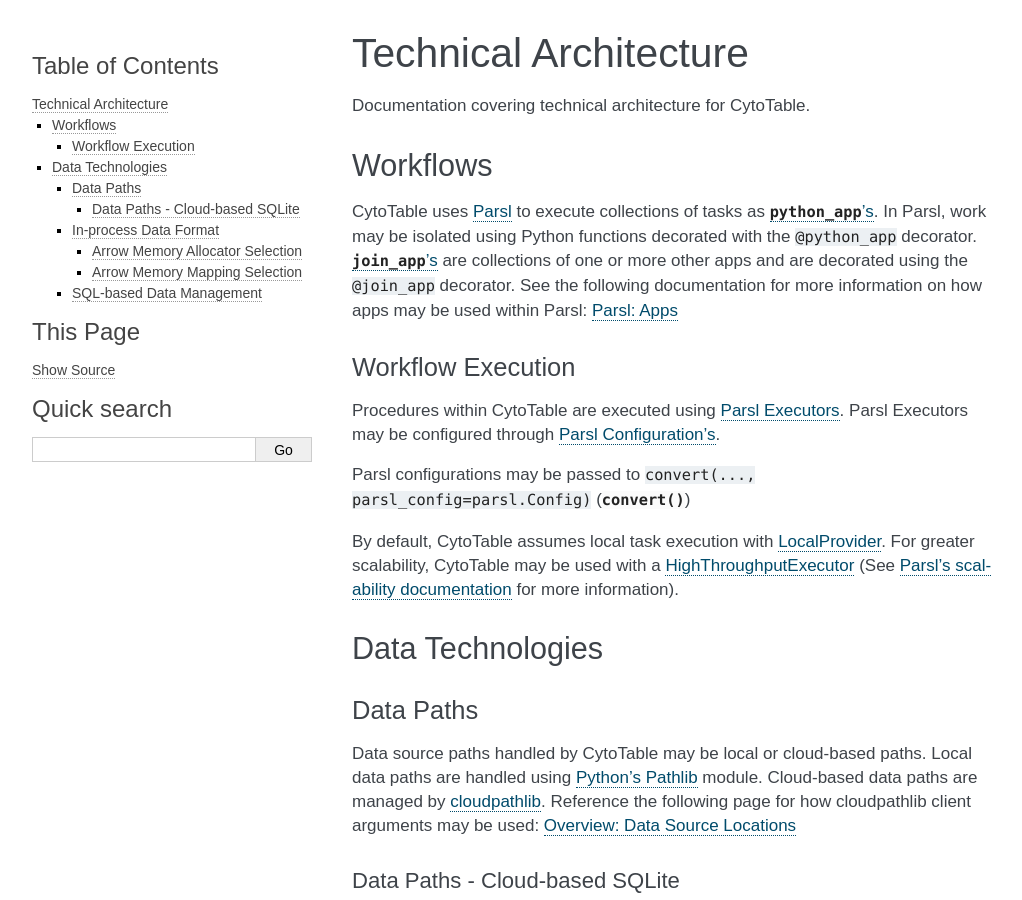
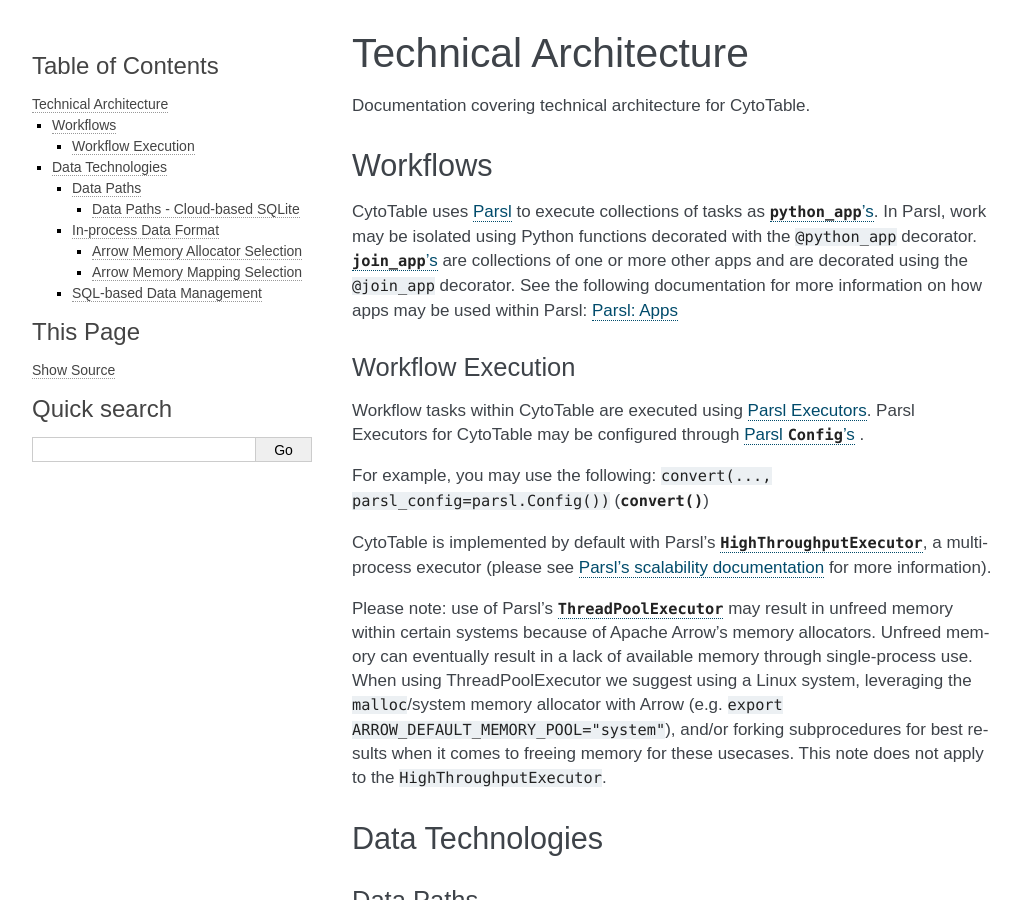
Before and after one commit to cytomining/CytoTable, a Sphinx documentation site: the page built from docs/source/architecture.technical.md, in a window 1280 px wide and 900 px high. Shown: the whole window, without its empty margins (118-1140 px from the left). Built offline with Sphinx 7.4.7, drawn with Linux system fonts in a browser that asks for light colours.

Commit message:
update docs for note on parsl threadpoolexecutor (#326)

````diff
--- a/docs/source/architecture.technical.md
+++ b/docs/source/architecture.technical.md
@@ -11,15 +11,19 @@
 
 ### Workflow Execution
 
-Procedures within CytoTable are executed using [Parsl Executors](https://parsl.readthedocs.io/en/stable/userguide/execution.html).
-Parsl Executors may be configured through [Parsl Configuration's](https://parsl.readthedocs.io/en/stable/userguide/execution.html#configuration).
+Workflow tasks within CytoTable are executed using [Parsl Executors](https://parsl.readthedocs.io/en/stable/userguide/execution.html).
+Parsl Executors for CytoTable may be configured through [Parsl `Config`'s](https://parsl.readthedocs.io/en/stable/userguide/execution.html#configuration) .
 
 ```{eval-rst}
-Parsl configurations may be passed to :code:`convert(..., parsl_config=parsl.Config)` (:mod:`convert() <cytotable.convert.convert>`)
+For example, you may use the following: :code:`convert(..., parsl_config=parsl.Config())` (:mod:`convert() <cytotable.convert.convert>`)
 ```
 
-By default, CytoTable assumes local task execution with [LocalProvider](https://parsl.readthedocs.io/en/stable/stubs/parsl.providers.LocalProvider.html#parsl.providers.LocalProvider).
-For greater scalability, CytoTable may be used with a [HighThroughputExecutor](https://parsl.readthedocs.io/en/stable/stubs/parsl.executors.HighThroughputExecutor.html#parsl.executors.HighThroughputExecutor) (See [Parsl's scalability documentation](https://parsl.readthedocs.io/en/stable/userguide/performance.html) for more information).
+CytoTable is implemented by default with Parsl's [`HighThroughputExecutor`](https://parsl.readthedocs.io/en/stable/stubs/parsl.executors.HighThroughputExecutor.html#parsl.executors.HighThroughputExecutor), a multiprocess executor (please see [Parsl's scalability documentation](https://parsl.readthedocs.io/en/stable/userguide/performance.html) for more information).
+
+Please note: use of Parsl's [`ThreadPoolExecutor`](https://parsl.readthedocs.io/en/stable/stubs/parsl.executors.ThreadPoolExecutor.html) may result in unfreed memory within certain systems because of Apache Arrow's memory allocators.
+Unfreed memory can eventually result in a lack of available memory through single-process use.
+When using ThreadPoolExecutor we suggest using a Linux system, leveraging the `malloc`/system memory allocator with Arrow (e.g. `export ARROW_DEFAULT_MEMORY_POOL="system"`), and/or forking subprocedures for best results when it comes to freeing memory for these usecases.
+This note does not apply to the `HighThroughputExecutor`.
 
 ## Data Technologies
 
````
Also changed, not shown: .pre-commit-config.yaml.
